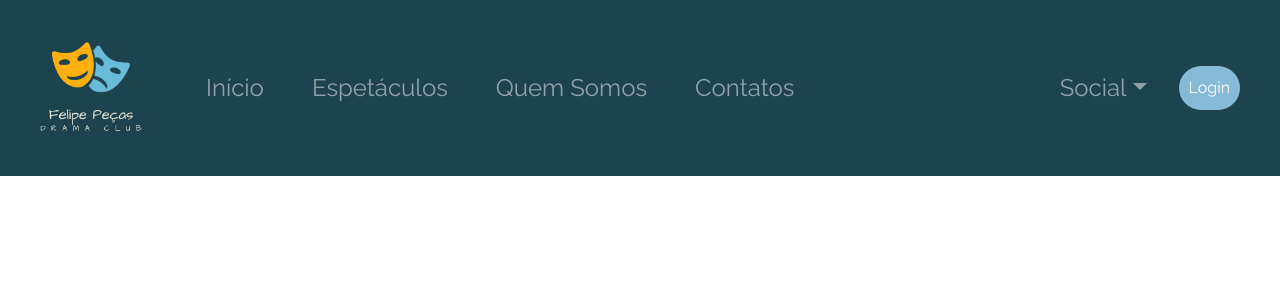
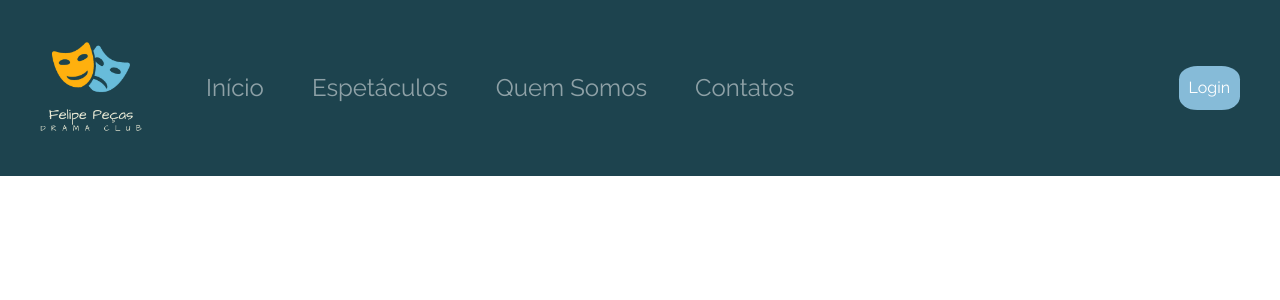
Before and after one commit to dennerEfisio/Equipe-4-Trainee-2019.2, a PHP site: page /navbar.html in a window 1280 px wide. Shown: the top 300 px of the page. Run offline with PHP 8.4, Linux system fonts and the light colour scheme.

Commit message:
Remoção do dropdown da navbar

```diff
--- a/view/css/style.css
+++ b/view/css/style.css
@@ -13,7 +13,7 @@ html, body{
     position:relative;
     background-color: #86BBD8;
     padding:10px;
-    border-radius:30px;
+    border-radius:30%;
 
     text-align: center;
 }
@@ -38,7 +38,7 @@ html, body{
 @keyframes navbar-top{
     0%{
         opacity:0;
-        margin-left: 100px;
+        margin-left: 10%;
 
     }
     100%{
--- a/view/navbar.html
+++ b/view/navbar.html
@@ -48,20 +48,9 @@
             </ul>
             <div class="navbar-nav ml-auto">
 
-                <div class="dropdown text-center" style="font-size:24px;">
-                    <a class="nav-link dropdown-toggle navFont" href="#" id="social" role="button" data-toggle="dropdown"
-                        aria-haspopup="true" aria-expanded="false">Social</a>
-                    <div class="dropdown-menu mb-2" aria-labelledby="social">
-                        <a class="dropdown-item" href="#"><img src="imgs/facebook.png" width="30"> Facebook</a>
-                        <a class="dropdown-item" href="#"><img src="imgs/instagram.png"width="30" > Instagram</a>
-                        <a class="dropdown-item" href="#"><img src="imgs/twitter.png" width="30" > Twitter</a>
-                        <a class="dropdown-item" href="#"><img src="imgs/youtube.png" width="30" > YouTube</a>
-                    </div>
-                </div>
                 <div class="ml-4 mr-4 align-self-center button">
                     <a class="button-login" href="#">Login </a>
                 </div>
-
 
             </div>
 
```
